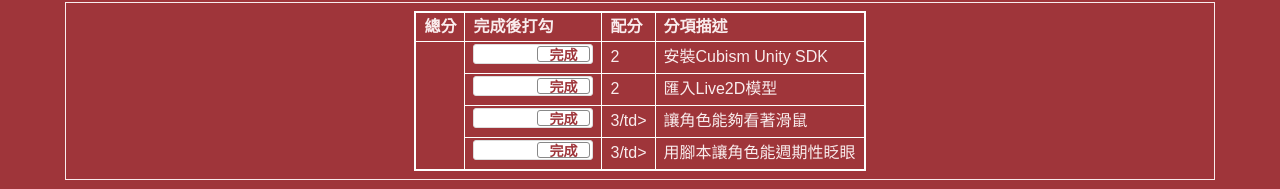
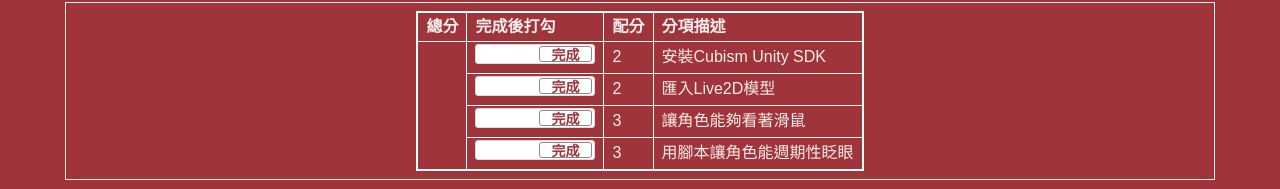
Before and after one commit to NTUT-CG-Lab/ca2022f-hw-yunhsilin, a plain HTML site: page hw11/index.html in a window 1280 px wide. Shown: the part 249-438 px from the top of the page. Drawn offline with nearby package versions, Linux system fonts and the light colour scheme.

Commit message:
Update index.html

```diff
--- a/hw11/index.html
+++ b/hw11/index.html
@@ -236,12 +236,12 @@
         </tr>
         <tr>
           <td><input type="checkbox" class="flipswitch" id="myCheckbox3" checked></td>
-          <td id='m3'>3/td>
+          <td id='m3'>3</td>
           <td>讓角色能夠看著滑鼠</td>
         </tr>
         <tr>
           <td><input type="checkbox" class="flipswitch" id="myCheckbox4" checked></td>
-          <td id='m4'>3/td>
+          <td id='m4'>3</td>
           <td>用腳本讓角色能週期性眨眼</td>
         </tr>
 
```
